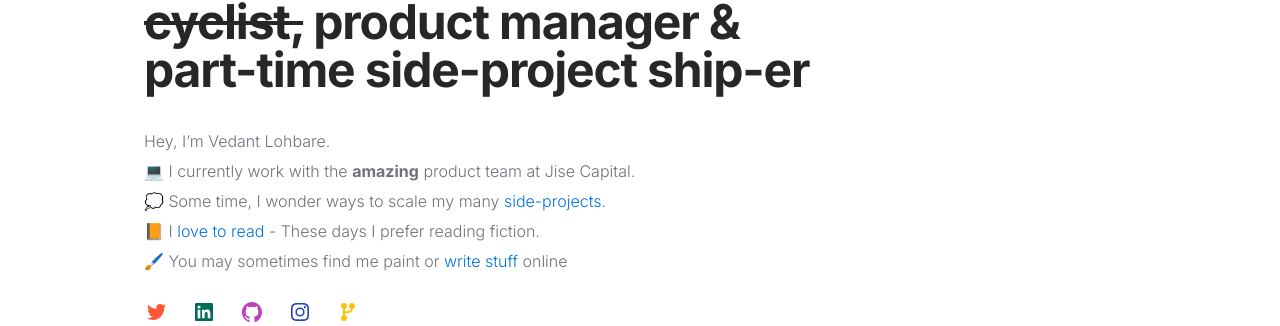
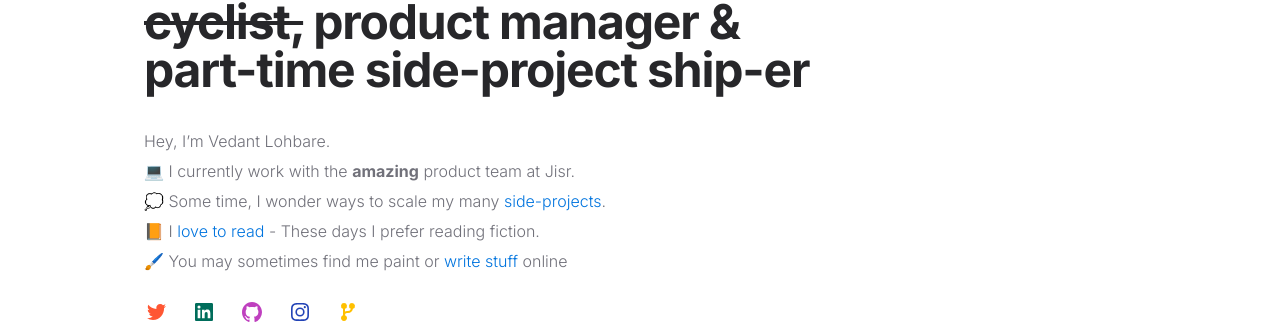
Before and after one commit to vedant14/vedants-journal, a Next.js app: page / in a window 1280 px wide. Shown: the part 162-488 px from the top of the page. Built offline with nearby package versions, Linux system fonts and the light colour scheme.

Commit message:
New Role

```diff
--- a/pages/index.js
+++ b/pages/index.js
@@ -26,8 +26,7 @@ export default function Home() {
           <p className="mt-8 text-base font-light text-zinc-500 leading-[30px]">
             Hey, I’m Vedant Lohbare.
             <br /> 💻 I currently work with the{" "}
-            <span className="font-bold">amazing</span> product team at Jise
-            Capital.
+            <span className="font-bold">amazing</span> product team at Jisr.
             <br /> 💭 Some time, I wonder ways to scale my many{" "}
             <Link href="/side-projects">side-projects</Link>.
             <br />
```
